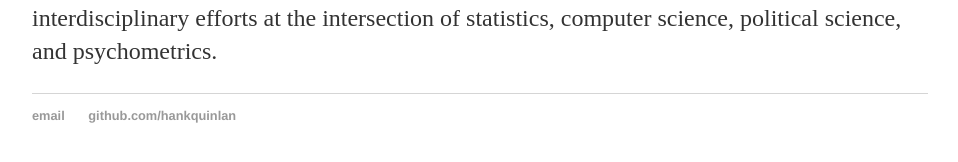
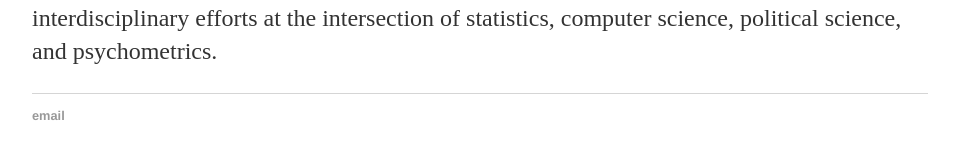
Before and after one commit to anfebar/anfebar.github.io, a Jekyll site: the page built from index.html, in a window 1280 px wide. Shown: the part 368-530 px from the top of the page, without its empty margins (160-1118 px from the left). Built offline with Jekyll 4.4.1, drawn with Linux system fonts in a browser that asks for light colours; part of the change alters nothing that is shown.

Commit message:
Update default.html

```diff
--- a/_layouts/default.html
+++ b/_layouts/default.html
@@ -25,8 +25,8 @@
 
   <footer>
    <ul>
-   <li><a href="mailto:hankquinlanhub@gmail.com">email</a></li>
-   <li><a href="https://github.com/hankquinlan">github.com/hankquinlan</a></li>
+   <li><a href="afb26@duke.edu">email</a></li>
+   <!-- <li><a href="https://github.com/hankquinlan">github.com/hankquinlan</a></li> -->
    </ul>
   </footer>
   </body>
```
